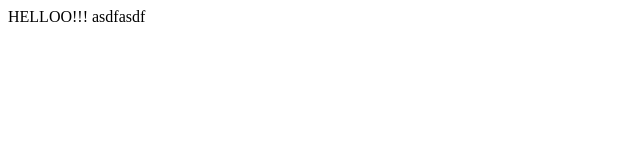
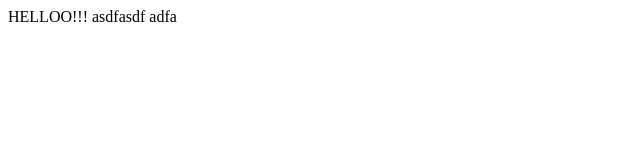
Before and after one commit to ChristopherJPan/Genshin-Wiki, a React app: page / in a window 1280 px wide. Shown: the top 160 px of the page, without its empty margins (0-640 px from the left). Built offline with nearby package versions, Linux system fonts and the light colour scheme.

Commit message:
testing app.js

```diff
--- a/src/App.js
+++ b/src/App.js
@@ -19,7 +19,7 @@ class App extends Component {
 
     return (
       <div>
-        HELLOO!!! asdfasdf
+        HELLOO!!! asdfasdf adfa
       </div>
     );
   }
```
